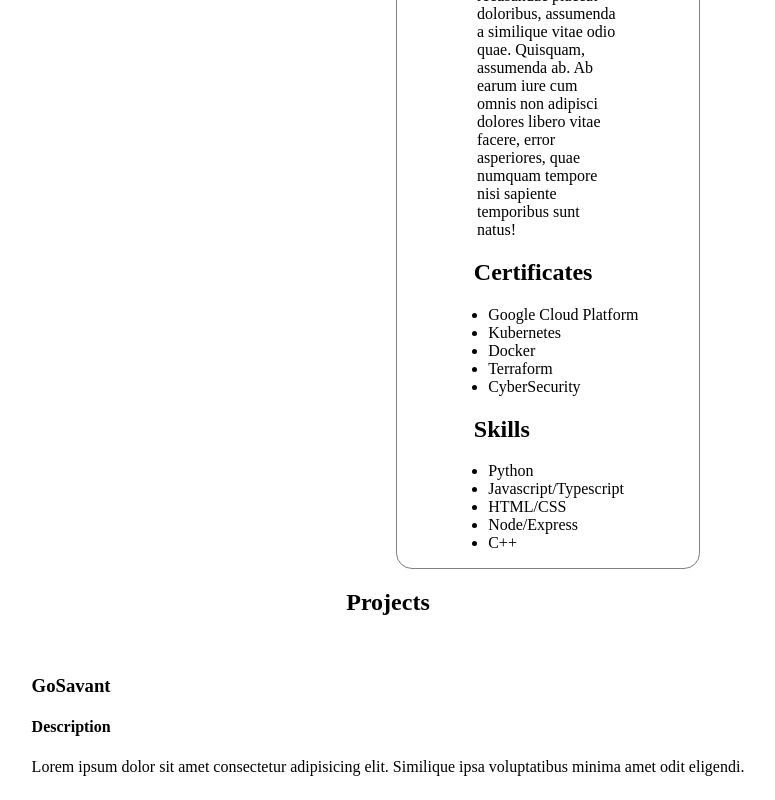
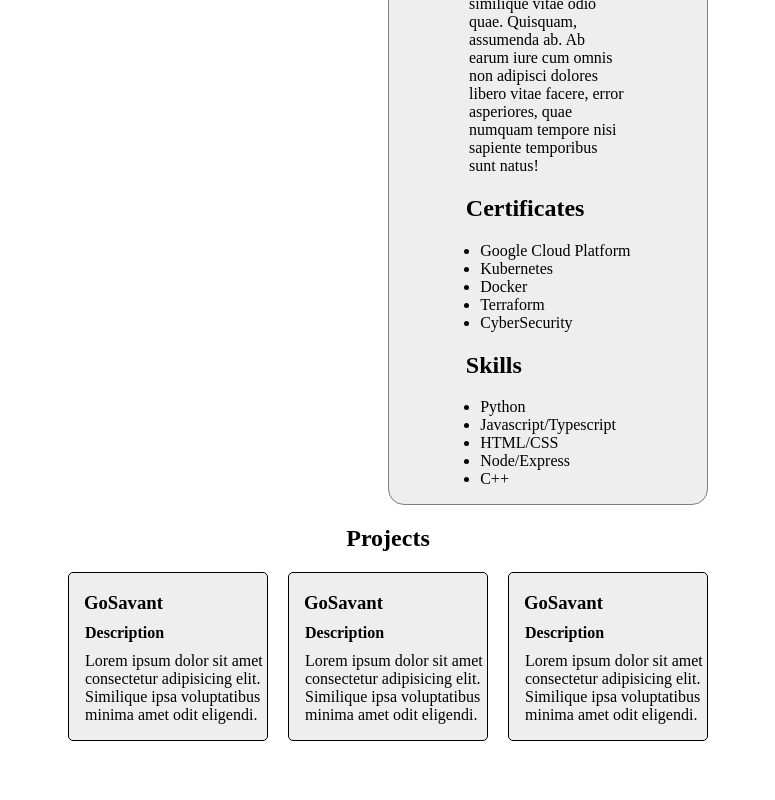
Before and after one commit to Kerlin-Augustin/mockPortfolio, a React (Vite) app: page / in a window 1280 px wide. Shown: the part 647-1447 px from the top of the page, without its empty margins (252-1027 px from the left). After the commit the page ends 1404 px from the top, so only its background shows below. Built offline with nearby package versions, Linux system fonts and the light colour scheme.

Commit message:
styling is complete

```diff
--- a/index.html
+++ b/index.html
@@ -5,7 +5,7 @@
     <meta name="viewport" content="width=device-width, initial-scale=1.0" />
     <title>Mock Portfolio</title>
   </head>
-  <body>
+  <body style="margin: 1em 20em">
     <div id="root"></div>
     <script type="module" src="/src/main.tsx"></script>
   </body>
--- a/src/App.tsx
+++ b/src/App.tsx
@@ -14,8 +14,11 @@ function App() {
     display: "flex",
     gap: "20px",
     alignItems: "center",
-    flexDirection: "column",
   };
+
+  const h2: React.CSSProperties = {
+    textAlign: "center"
+  }
 
   return (
     <>
@@ -23,7 +26,10 @@ function App() {
         <Contact />
         <About />
       </div>
+      <h2 style={h2}>Projects</h2>
       <div style={containerStyle2}>
+        <Projects title='GoSavant' />
+        <Projects title='GoSavant' />
         <Projects title='GoSavant' />
       </div>
     </>
--- a/src/components/About.tsx
+++ b/src/components/About.tsx
@@ -6,7 +6,7 @@ function About() {
     container: {
       border: "1px solid grey",
       borderRadius: "1em",
-      marginRight: '20em',
+      background: '#eeeeee'
     },
     textAlign: {
       marginLeft: "3.2em"
--- a/src/components/Contact.tsx
+++ b/src/components/Contact.tsx
@@ -3,10 +3,6 @@ import { CSSProperties } from "react"
 function Contact() {
 
   const styles: { [key: string]: CSSProperties } = {
-    container: {
-      marginLeft: '20em',
-
-    },
     image: {
       borderRadius: "10em"
     }
@@ -15,7 +11,7 @@ function Contact() {
 
   return (
     <>
-      <div style={styles.container}>
+      <div>
         <img style={styles.image}src="image.png" width={300} />
         <h2>Kerlin Augustin</h2>
         <h3>Contact Info</h3>
@@ -23,7 +19,7 @@ function Contact() {
         <h3>Community Building</h3>
         <p><a href="https://www.linkedin.com/in/kerlin-augustin/">LinkedIn</a></p>
         <p><a href="#">Twitter</a></p>
-        <p><a href="twitch.tv/kerlinsamy">Twitch</a></p>
+        <p><a href="#">Twitch</a></p>
       </div>
     </>
   )
--- a/src/components/Projects.tsx
+++ b/src/components/Projects.tsx
@@ -6,13 +6,23 @@ function Projects({
   title
 }: ProjectsProps) {
 
+  const containerStyle: React.CSSProperties = {
+    display: "flex",
+    gap: "10px",
+    justifyContent: "center",
+    flexDirection: "column",
+    border: "1px solid black",
+    borderRadius: "5px",
+    flex: "1",
+    background: '#eeeeee',
+  };
+
   return (
     <>
-      <h2>Projects</h2>
-      <div>
-        <h3>{title}</h3>
-        <h4>Description</h4>
-        <p>Lorem ipsum dolor sit amet consectetur adipisicing elit. Similique ipsa voluptatibus minima amet odit eligendi.</p>
+      <div style={containerStyle}>
+        <h3 style={{margin: 0, marginLeft: '.8em', marginTop: "1em"}}>{title}</h3>
+        <h4 style={{margin: 0, marginLeft: '1em'}}>Description</h4>
+        <p style={{margin: 0, marginLeft: '1em', marginBottom: '1em'}}>Lorem ipsum dolor sit amet consectetur adipisicing elit. Similique ipsa voluptatibus minima amet odit eligendi.</p>
       </div>
     </>
   )
```
